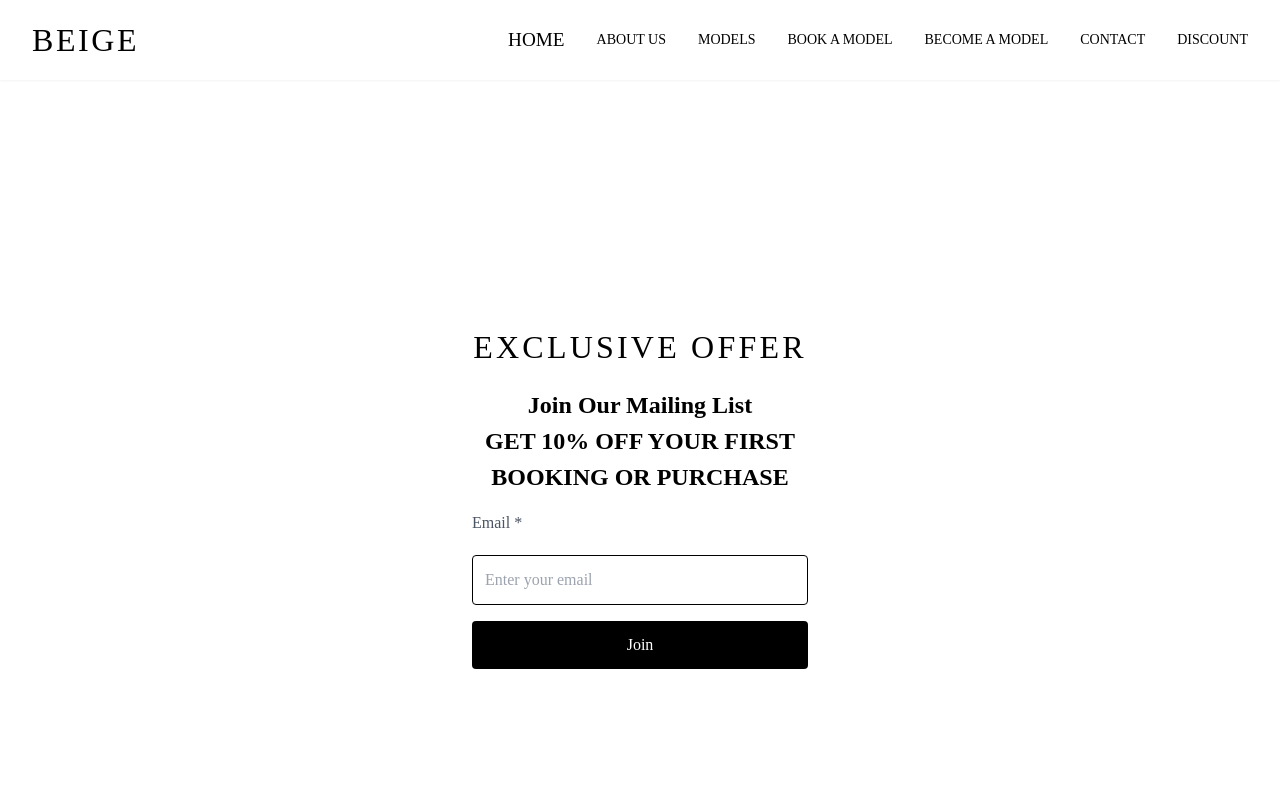
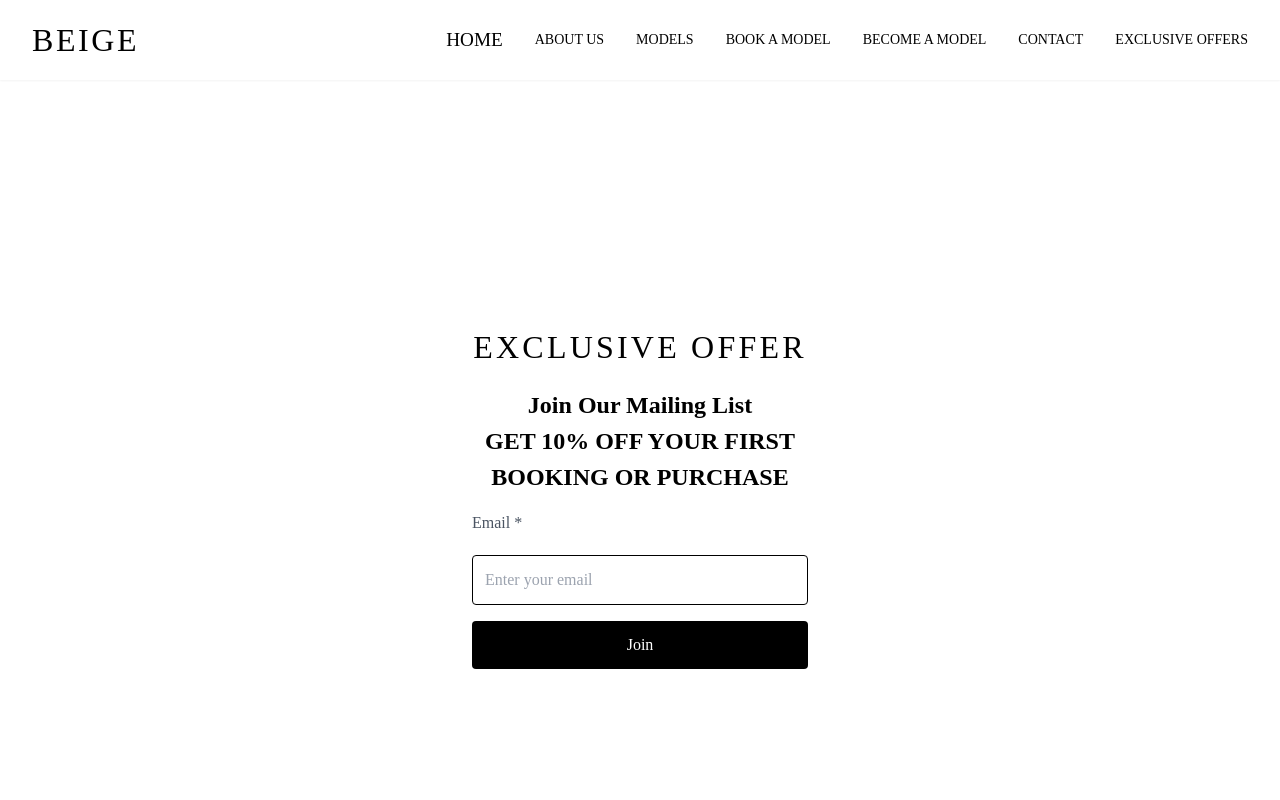
Before and after one commit to divineshedrack33220/biege, a website: page public/discount.html in a window 1280 px wide. Shown: the top 800 px of the page. Drawn offline with nearby package versions, Linux system fonts and the light colour scheme; a web font is replaced by a local one.

Commit message:
Update discount.html

```diff
--- a/public/discount.html
+++ b/public/discount.html
@@ -315,7 +315,7 @@
                 <a href="booking.html" class="hover:text-gray-600 transition-colors duration-300 text-sm uppercase" aria-label="Book a Model">BOOK A MODEL</a>
                 <a href="become-model.html" class="hover:text-gray-600 transition-colors duration-300 text-sm uppercase" aria-label="Become a Model">BECOME A MODEL</a>
                 <a href="contact.html" class="hover:text-gray-600 transition-colors duration-300 text-sm uppercase" aria-label="Contact">CONTACT</a>
-                <a href="discount.html" class="hover:text-gray-600 transition-colors duration-300 text-sm uppercase" aria-label="10% Discount">Discount</a>
+                <a href="discount.html" class="hover:text-gray-600 transition-colors duration-300 text-sm uppercase" aria-label="10% Discount">EXCLUSIVE OFFERS</a>
             </div>
             <div class="menu-toggle" onclick="toggleMenu()" aria-label="Toggle Menu">
                 <span></span>
@@ -334,7 +334,7 @@
    style="background-color: black; color: white; padding: 8px 16px;
           text-decoration: none; display: inline-block;
           border-radius: 4px; font-weight: bold;">
-   Discount
+   EXCLUSIVE OFFERS
 </a>
 
         </div>
```
